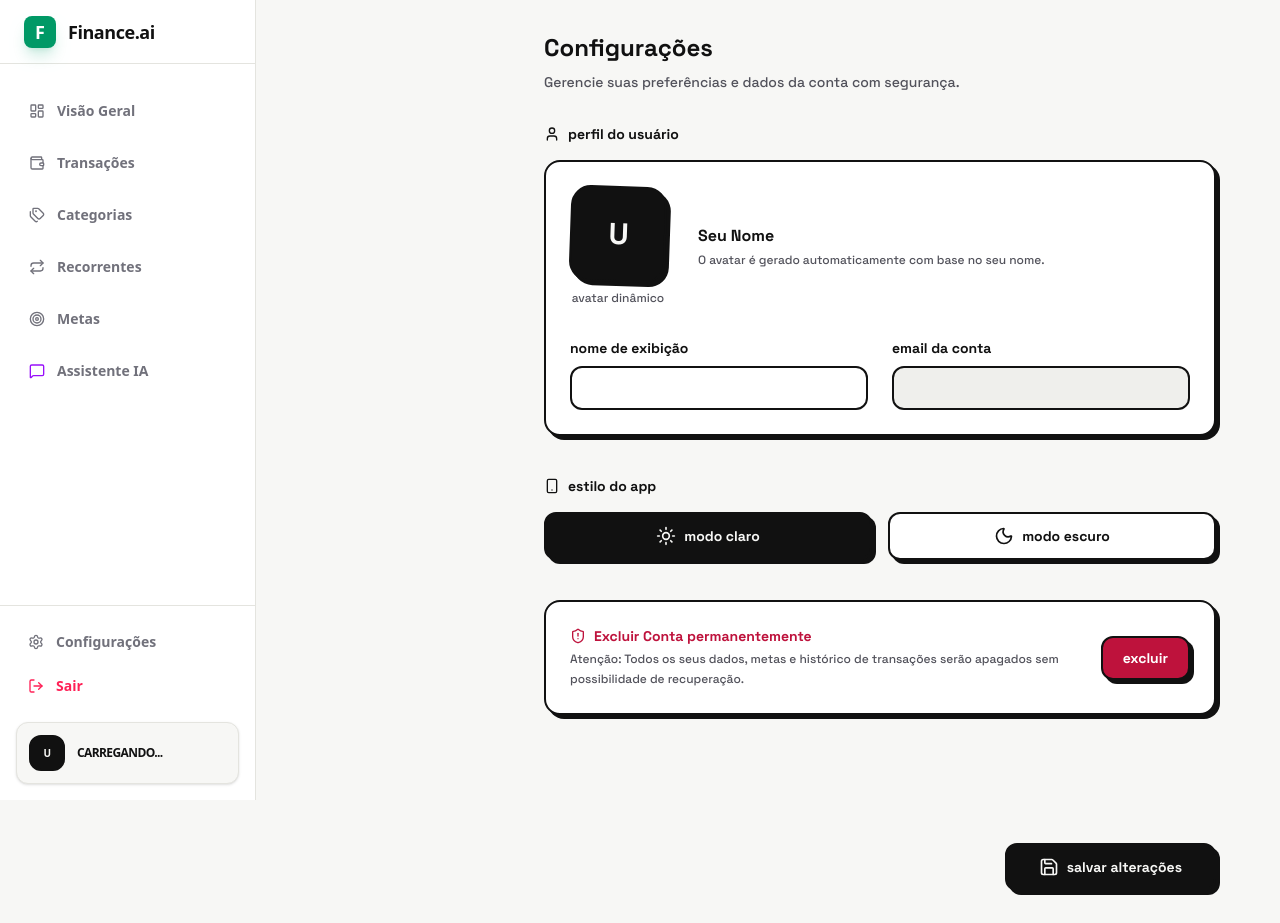
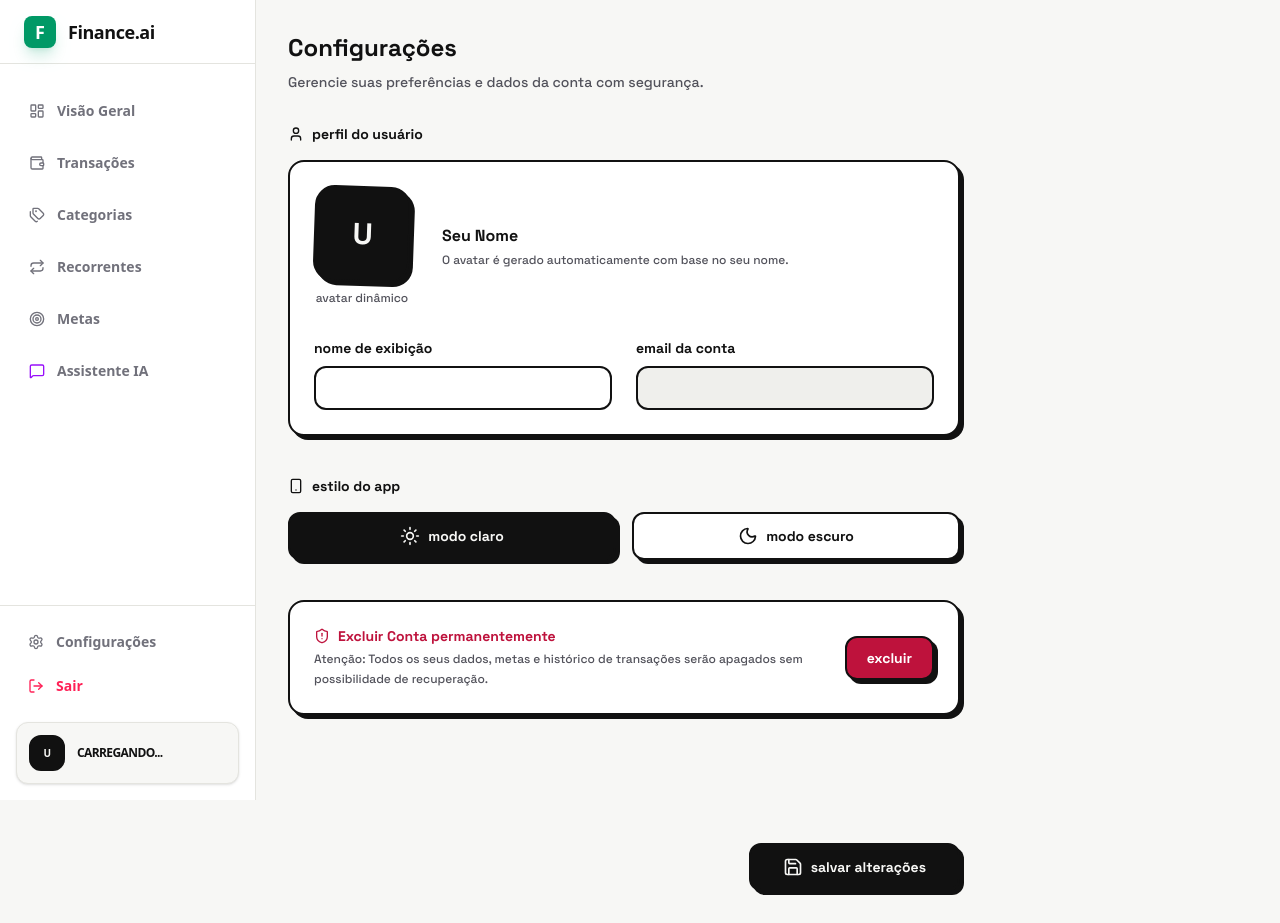
Before and after one commit to ericksantanadasilva/finance-ai, a Next.js app: page /Settings in a window 1280 px wide. Built offline with nearby package versions, Linux system fonts and the light colour scheme; no server answers.

Commit message:
fix(configuracoes): remove margem lateral duplicada no desktop
O <main> do layout já aplica lg:ml-64 para a Sidebar; a página
repetia a margem e ficava deslocada 512px.

```diff
--- a/app/(admin)/Settings/page.tsx
+++ b/app/(admin)/Settings/page.tsx
@@ -58,7 +58,7 @@ export default function SettingsPage() {
   }
 
   return (
-    <div className='min-h-screen bg-background text-foreground font-sans p-4 sm:p-8 transition-all duration-300 lg:ml-64'>
+    <div className='min-h-screen bg-background text-foreground font-sans p-4 sm:p-8 transition-all duration-300'>
       <div className='max-w-2xl mx-auto lg:mx-0 pt-10 lg:pt-0'>
         <h1 className='text-xl sm:text-2xl font-bold mb-2'>Configurações</h1>
         <p className='text-muted-foreground text-xs sm:text-sm mb-8 font-medium'>
```
